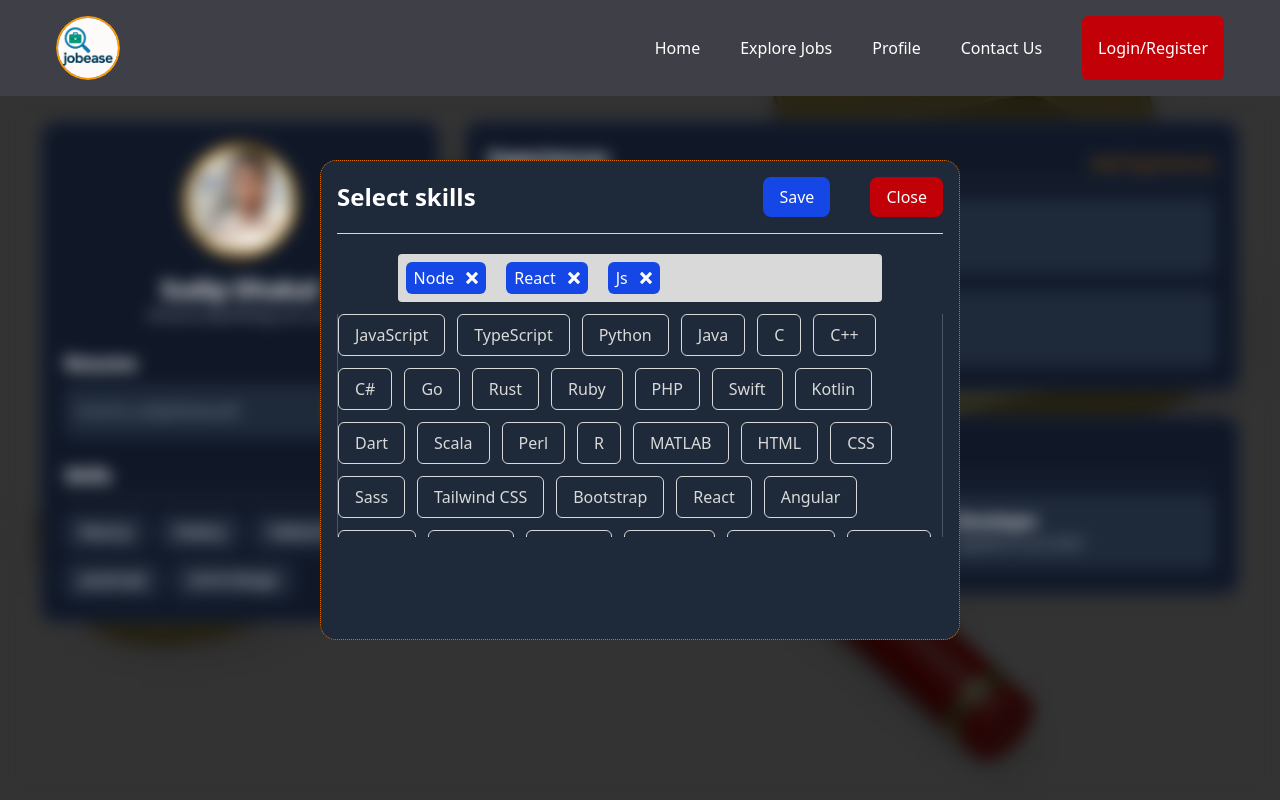
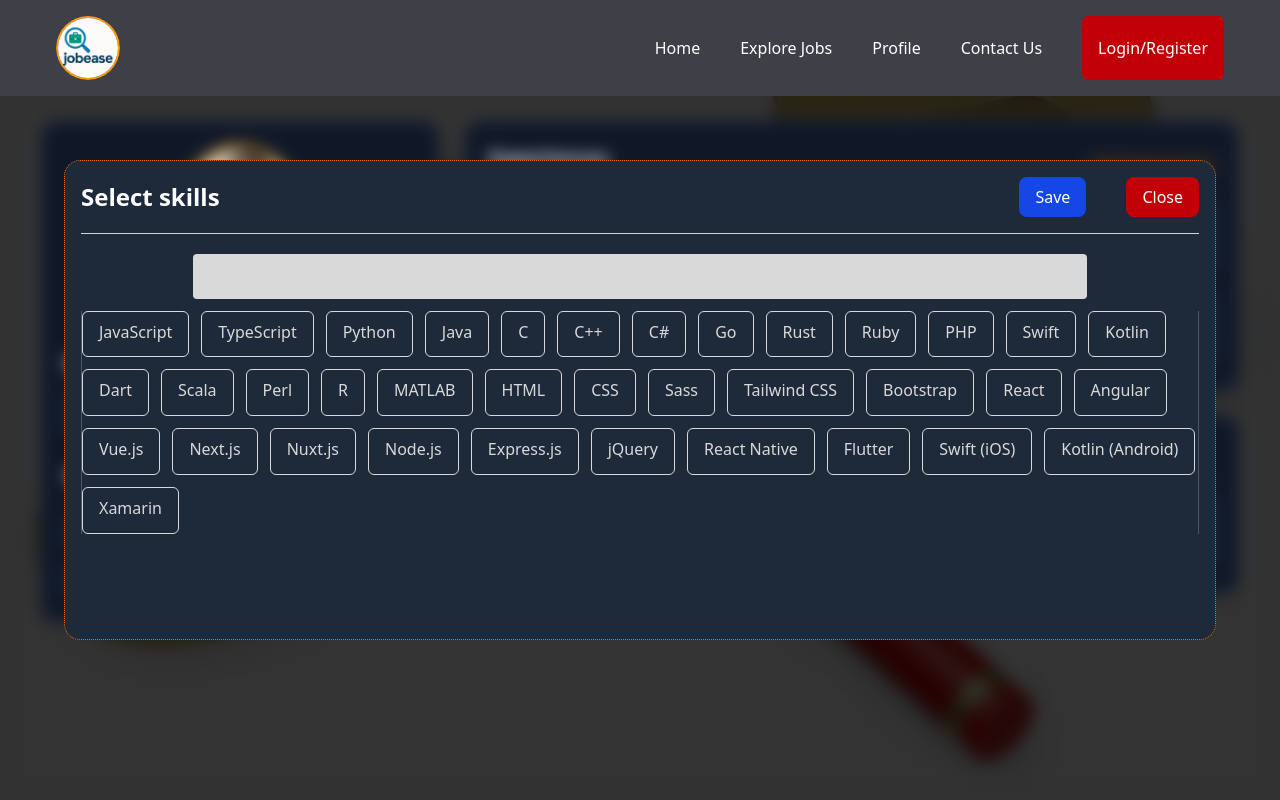
Before and after one commit to sudip-dhakal/jobease, a React (Vite) app: page /profile in a window 1280 px wide. Both pictures are taken after a click on the element "Add Skills". Built offline with nearby package versions, Linux system fonts and the light colour scheme.

Commit message:
profile edition draft

```diff
--- a/src/Data/Skill.js
+++ b/src/Data/Skill.js
@@ -35,75 +35,7 @@ const skills = [
   "Swift (iOS)",
   "Kotlin (Android)",
   "Xamarin",
-  "Ionic",
-  "MySQL",
-  "PostgreSQL",
-  "MongoDB",
-  "Firebase",
-  "Redis",
-  "Oracle",
-  "SQL Server",
-  "Cassandra",
-  "ElasticSearch",
-  "GraphQL",
-  "AWS",
-  "Azure",
-  "Google Cloud",
-  "Docker",
-  "Kubernetes",
-  "Terraform",
-  "Jenkins",
-  "Git",
-  "GitHub Actions",
-  "CI/CD",
-  "Ansible",
-  "Pandas",
-  "NumPy",
-  "Matplotlib",
-  "Scikit-learn",
-  "TensorFlow",
-  "PyTorch",
-  "Keras",
-  "OpenCV",
-  "NLP",
-  "Data Visualization",
-  "Big Data",
-  "Spark",
-  "Hadoop",
-  "Ethical Hacking",
-  "Penetration Testing",
-  "Network Security",
-  "OWASP",
-  "Cryptography",
-  "Incident Response",
-  "SIEM",
-  "Figma",
-  "Adobe XD",
-  "Photoshop",
-  "Illustrator",
-  "Sketch",
-  "Canva",
-  "InVision",
-  "Selenium",
-  "Jest",
-  "Mocha",
-  "Cypress",
-  "Postman",
-  "JUnit",
-  "TestNG",
-  "Playwright",
-  "REST API",
-  "WebSockets",
-  "Microservices",
-  "Blockchain",
-  "Solidity",
-  "Smart Contracts",
-  "IoT",
-  "AR/VR",
-  "Agile",
-  "Scrum",
-  "Jira",
-  "Notion",
+
 ];
 
 export default skills;
--- /dev/null
+++ b/src/User/AddExperience.jsx
@@ -0,0 +1,60 @@
+import React, { useState } from "react";
+
+const AddExperience = ({ setAddExperience }) => {
+  const [role, setRole] = useState("");
+  const [company, setCompany] = useState("");
+  const [duration, setDuration] = useState("");
+
+  console.log(role, company, duration);
+  return (
+    <>
+      <div className="fixed flex justify-center items-center inset-0 backdrop-blur-sm m-auto">
+        <div className="h-[55%] bg-gray-800 w-[50%] bg-opacity-50 border border-solid border-gray-400 text-white rounded-xl p-4">
+          <div className="flex justify-between items-center pb-2 border-b border-solid border-gray-400">
+            <h1 className="font-bold text-2xl">Add Experience</h1>
+            <div className="flex gap-x-10">
+              <button className="border-gray-400 border border-solid px-4 py-2 rounded-md bg-blue-700 hover:bg-blue-600 duration-300 cursor-pointer">
+                Save
+              </button>
+              <button
+                className="border-gray-400 border border-solid px-4 py-2 rounded-md bg-red-700 hover:bg-red-600 duration-300 cursor-pointer"
+                onClick={() => setAddExperience(false)}
+              >
+                Close
+              </button>
+            </div>
+          </div>
+
+          <div className="mt-4 flex flex-col gap-y-5">
+            <div className="flex flex-col gap-y-1">
+              <label htmlFor="">Role</label>
+              <input
+                type="text"
+                className="h-[2rem] w-[50%] rounded-md bg-gray-400 focus:bg-gray-200 focus:outline-blue-700 text-black"
+                onChange={(e) => setRole(e.target.value)}
+              />
+            </div>
+            <div className="flex flex-col gap-y-1">
+              <label htmlFor="">Company Name</label>
+              <input
+                type="text"
+                className="h-[2rem] w-[50%] rounded-md bg-gray-400 focus:bg-gray-200 focus:outline-blue-700 text-black"
+                onChange={(e) => setCompany(e.target.value)}
+              />
+            </div>
+            <div className="flex flex-col gap-y-1">
+              <label htmlFor="">Duration</label>
+              <input
+                type="text"
+                className="h-[2rem] w-[50%] rounded-md bg-gray-400 focus:bg-gray-200 focus:outline-blue-700 text-black"
+                onChange={(e) => setDuration(e.target.value)}
+              />
+            </div>
+          </div>
+        </div>
+      </div>
+    </>
+  );
+};
+
+export default AddExperience;
--- a/src/User/DropdownSkills.jsx
+++ b/src/User/DropdownSkills.jsx
@@ -2,26 +2,39 @@ import React, { useState } from "react";
 import skills from "../Data/Skill";
 import { ImCross } from "react-icons/im";
 
-const DropdownSkills = () => {
-  const [selectedSkills, setSelectedSkills] = useState(["Node", "React", "Js"]);
+const DropdownSkills = ({setAddSkills}) => {
+  const [selectedSkills, setSelectedSkills] = useState(new Set([]));
+
+  const handleSelectSkill = (skill) => {
+    setSelectedSkills((prev) => new Set(prev).add(skill));
+  };
+
+  const handleDeleteSkill = (skill) => {
+    setSelectedSkills((prev) => {
+      const newSet = new Set(prev);
+      newSet.delete(skill);
+      return newSet
+    });
+  };
+
   return (
     <>
       <div className="flex fixed inset-0 items-center justify-center backdrop-blur-sm m-auto ">
-        <div className="text-white  bg-opacity-50 z-50 h-[60%] w-[50%] rounded-2xl  border-amber-600 border border-dotted bg-gray-800 p-4">
+        <div className="text-white  bg-opacity-50 z-50 h-[60%] w-[90%] rounded-2xl  border-amber-600 border border-dotted bg-gray-800 p-4">
           <div className="flex justify-between items-center pb-4 border-b border-solid border-gray-300">
             <h1 className="font-bold text-white text-2xl">Select skills</h1>
             <div className="flex justify-between gap-x-10 items-center">
               <button className="px-4 py-2 cursor-pointer hover:bg-blue-600 duration-300 bg-blue-700 border-gray-200 rounded-lg">
                 Save
               </button>
-              <button className="px-4 py-2 cursor-pointer hover:bg-red-600 duration-300 bg-red-700 border-gray-200 rounded-lg">
+              <button className="px-4 py-2 cursor-pointer hover:bg-red-600 duration-300 bg-red-700 border-gray-200 rounded-lg"onClick={()=>setAddSkills(false)}>
                 Close
               </button>
             </div>
           </div>
 
-          <div className="w-[80%] bg-[#d9d9d9] p-2 mx-auto rounded-sm min-h-[10%] mt-5 flex flex-wrap gap-x-5">
-            {selectedSkills.map((skill, id) => {
+          <div className="w-[80%] bg-[#d9d9d9] p-2 mx-auto rounded-sm min-h-[10%] mt-5 flex flex-wrap gap-x-3 gap-y-2">
+            {Array.from(selectedSkills).map((skill, id) => {
               return (
                 <div
                   key={id}
@@ -29,16 +42,23 @@ const DropdownSkills = () => {
                 >
                   {skill}
                   <span className="cursor-pointer">
-                    <ImCross size={12} />
+                    <ImCross
+                      size={12}
+                      onClick={() => handleDeleteSkill(skill)}
+                    />
                   </span>
                 </div>
               );
             })}
           </div>
           <div className="w-full gap-3 mt-3 border-x border-solid border-gray-600 h-[50%] flex text-[#d9d9d9] flex-wrap ">
-            {skills.map((skill) => {
+            {skills.map((skill, id) => {
               return (
-                <div className=" hover:bg-amber-800 px-4 py-2 rounded-md cursor-pointer border items-center ">
+                <div
+                  key={id}
+                  className=" hover:bg-amber-800 px-4 py-2 rounded-md cursor-pointer border items-center "
+                  onClick={() => handleSelectSkill(skill)}
+                >
                   {skill}
                 </div>
               );
--- a/src/User/Profile.jsx
+++ b/src/User/Profile.jsx
@@ -4,6 +4,7 @@ import Background from "../Reusable/Background";
 import { MdEdit } from "react-icons/md";
 import { useNavigate } from "react-router-dom";
 import DropdownSkills from "./DropdownSkills";
+import AddExperience from "./AddExperience";
 
 const Profile = () => {
   const Navigate = useNavigate();
@@ -115,7 +116,6 @@ const Profile = () => {
                 >
                   Add Skills
                 </h3>
-
               </div>
               <div className="flex flex-wrap gap-3 mt-4">
                 <span className="px-4 py-2 bg-gray-800 rounded-lg text-sm">
@@ -184,7 +184,8 @@ const Profile = () => {
           </div>
         </div>
       </div>
-      {addSkills && <DropdownSkills />}
+      {addSkills && <DropdownSkills setAddSkills={setAddSkills} />}
+      {addExperience && <AddExperience setAddExperience={setAddExperience} />}
     </>
   );
 };
```
